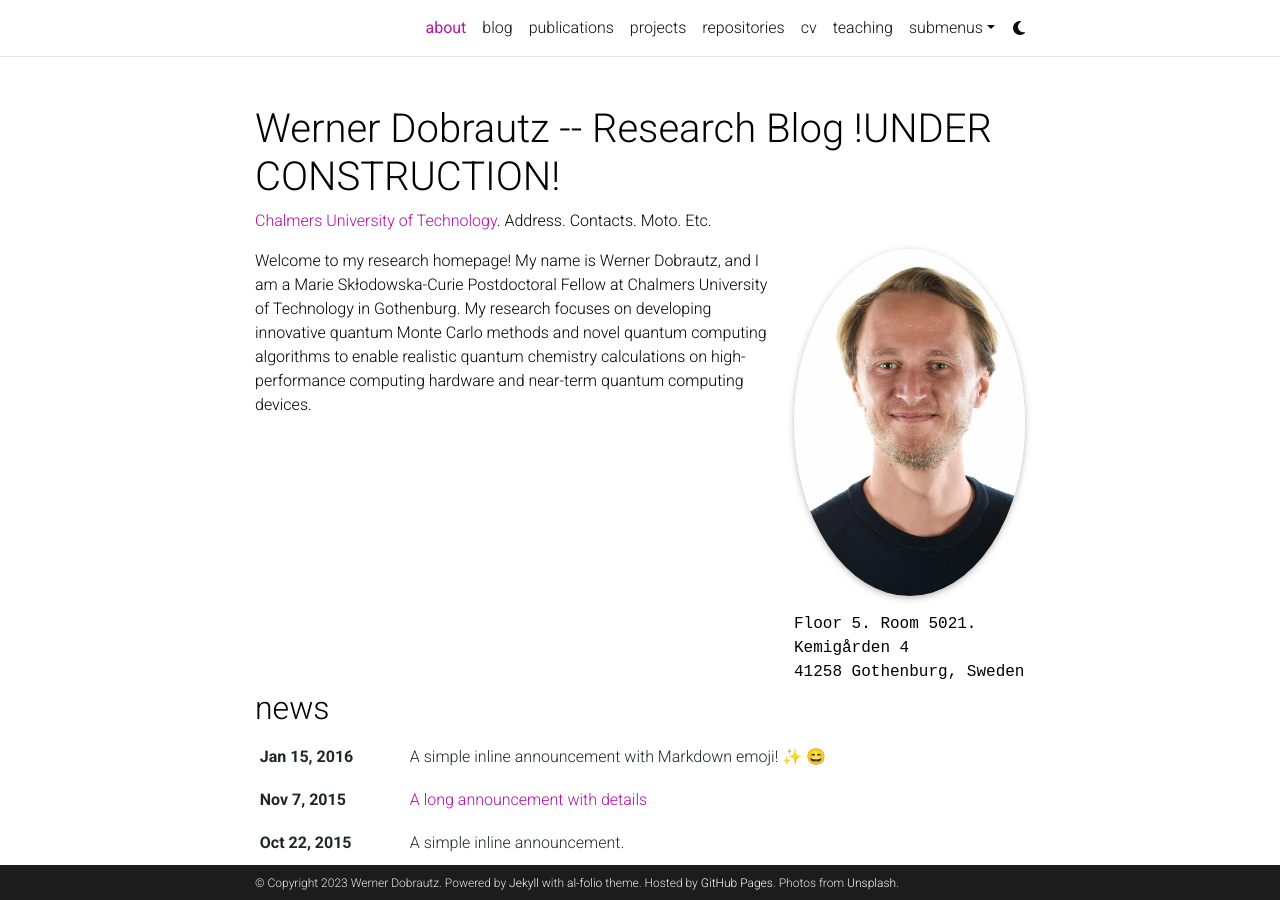
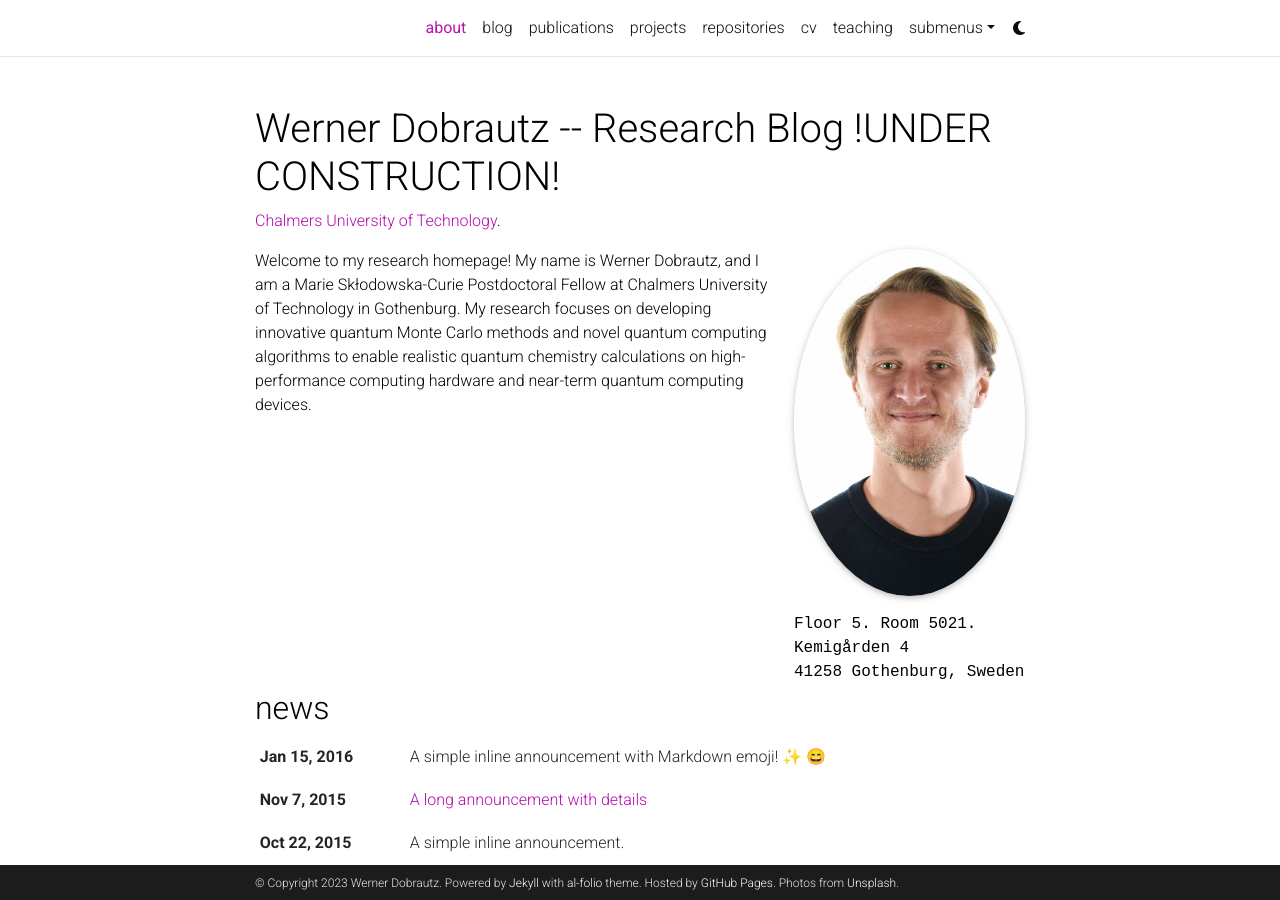
Before and after one commit to dobrautz/dobrautz.github.io, a Jekyll site: the page built from _pages/about.md, in a window 1280 px wide and 900 px high. Built offline with Jekyll 4.4.1, drawn with Linux system fonts in a browser that asks for light colours; full-size pictures stand in for the smaller copies a plugin makes; emoji names are drawn with the system emoji font; comment, search, counter and statistics services are not loaded; a style sheet for code colours, icons or effects is not loaded.

Commit message:
Update about.md

```diff
--- a/_pages/about.md
+++ b/_pages/about.md
@@ -2,7 +2,7 @@
 layout: about
 title: about
 permalink: /
-subtitle: <a href='https://www.chalmers.se/'>Chalmers University of Technology</a>. Address. Contacts. Moto. Etc.
+subtitle: <a href='https://www.chalmers.se/'>Chalmers University of Technology</a>.
 
 profile:
   align: right
```
